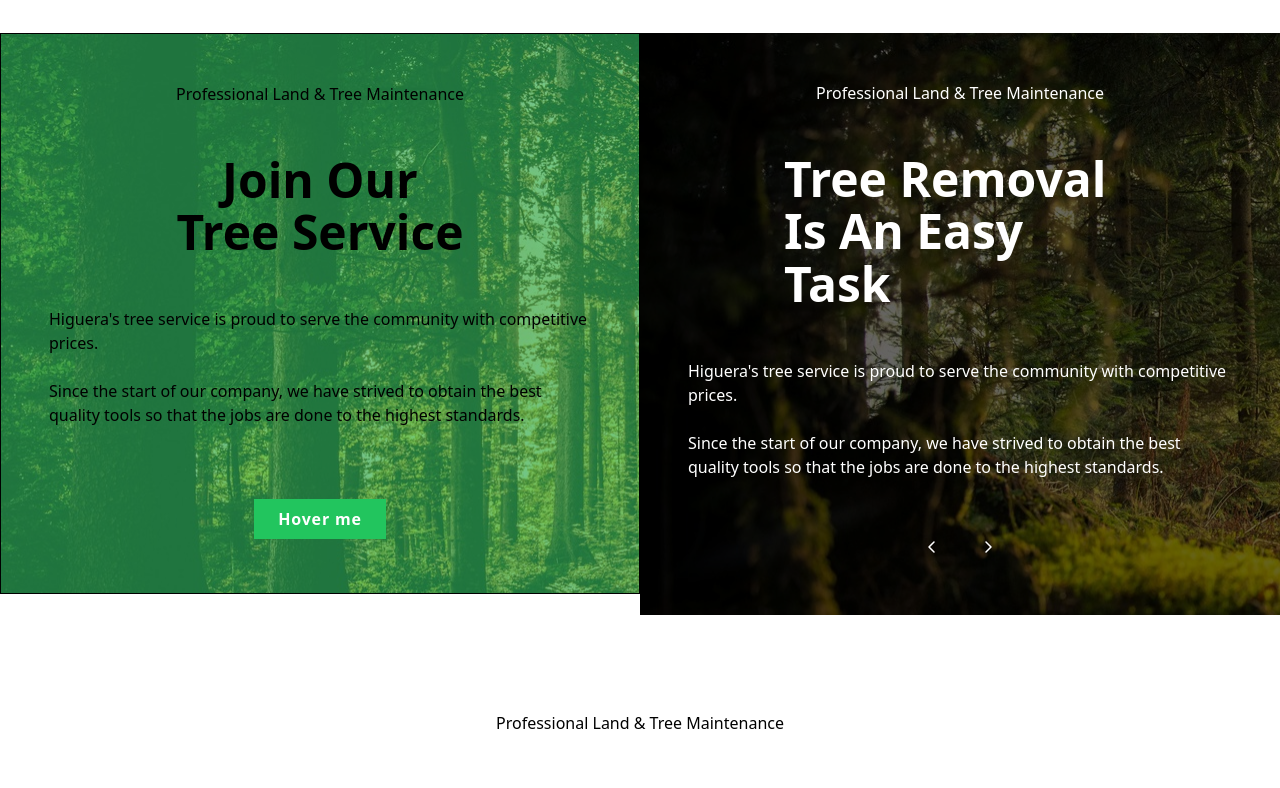
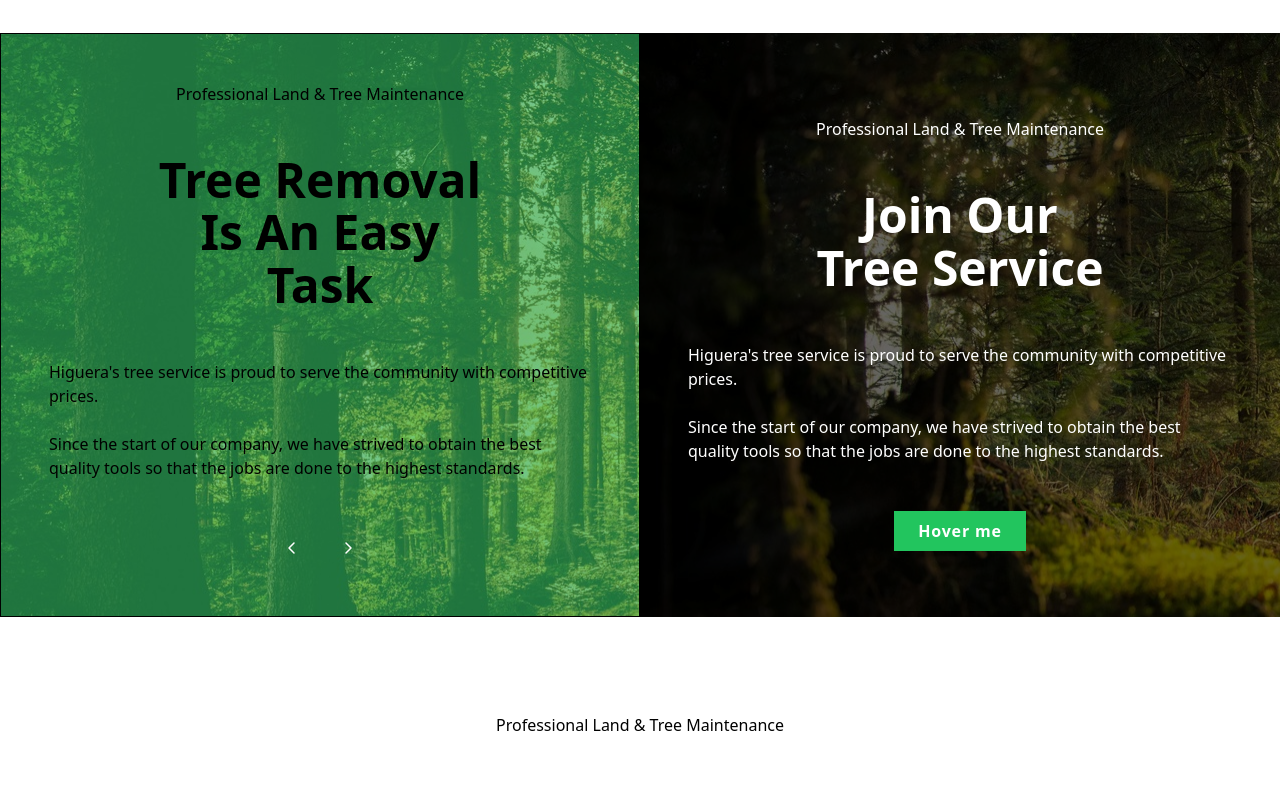
Before and after one commit to BerylBrothers/Paint-Website, a Next.js app: page / in a window 1280 px wide. Shown: the part 4920-5708 px from the top of the page. Built offline with nearby package versions, Linux system fonts and the light colour scheme.

Commit message:
changed buttons and words

```diff
--- a/components/Areas.jsx
+++ b/components/Areas.jsx
@@ -50,7 +50,7 @@ const Areas = () => {
                   <a href="/" key={index} className="group">
                     <div className="relative">
                       {/* Wrapper div around the image */}
-                      <div className="relative overflow-hidden">
+                      <div className="relative overflow-hidden border border-black">
                         <Image
                           src={item.picture}
                           height={400}
--- a/components/Testimonials.jsx
+++ b/components/Testimonials.jsx
@@ -53,8 +53,8 @@ const Testimonials = () => {
             <div className="absolute inset-0 opacity-60 bg-green-600"></div>
             <div className="flex flex-col justify-center items-center text-center xl:text-left p-6 z-10">
               <h5 className="p-6">Professional Land & Tree Maintenance</h5>
-              <h2 className="p-6 max-w-full xl:max-w-[350px] text-center">
-                Join Our Tree Service
+              <h2 className="p-6 max-w-full xl:max-w-[400px] text-center">
+                Tree Removal Is An Easy Task
               </h2>
               <p className="max-w-[600px] p-6">
                 Higuera's tree service is proud to serve the community with
@@ -66,9 +66,18 @@ const Testimonials = () => {
                 standards.
               </p>
               <div className="p-6">
-                <a href="#" className="button z-10">
-                  Hover me
-                </a>
+                <button
+                  onClick={prevTestimonial}
+                  className="text-white p-3 mx-2"
+                >
+                  <PiCaretLeftBold />
+                </button>
+                <button
+                  onClick={nextTestimonial}
+                  className="text-white p-3 mx-2"
+                >
+                  <PiCaretRightBold />
+                </button>
               </div>
             </div>
           </div>
@@ -80,8 +89,8 @@ const Testimonials = () => {
             <div className="relative z-10">
               <div className="flex flex-col justify-center items-center text-center xl:text-left p-6 z-10 text-white">
                 <h5 className="p-6">Professional Land & Tree Maintenance</h5>
-                <h2 className="p-6 max-w-full xl:max-w-[400px]">
-                  Tree Removal Is An Easy Task
+                <h2 className="p-6 max-w-full xl:max-w-[350px] text-center">
+                  Join Our Tree Service
                 </h2>
                 <p className="max-w-[600px] p-6">
                   Higuera's tree service is proud to serve the community with
@@ -92,13 +101,10 @@ const Testimonials = () => {
                   best quality tools so that the jobs are done to the highest
                   standards.
                 </p>
-                <div className="p-6">
-                  <button onClick={prevTestimonial} className="p-3 mx-2">
-                    <PiCaretLeftBold />
-                  </button>
-                  <button onClick={nextTestimonial} className="p-3 mx-2">
-                    <PiCaretRightBold />
-                  </button>
+                <div className="">
+                  <a href="#" className="button z-10">
+                    Hover me
+                  </a>
                 </div>
               </div>
             </div>
```
